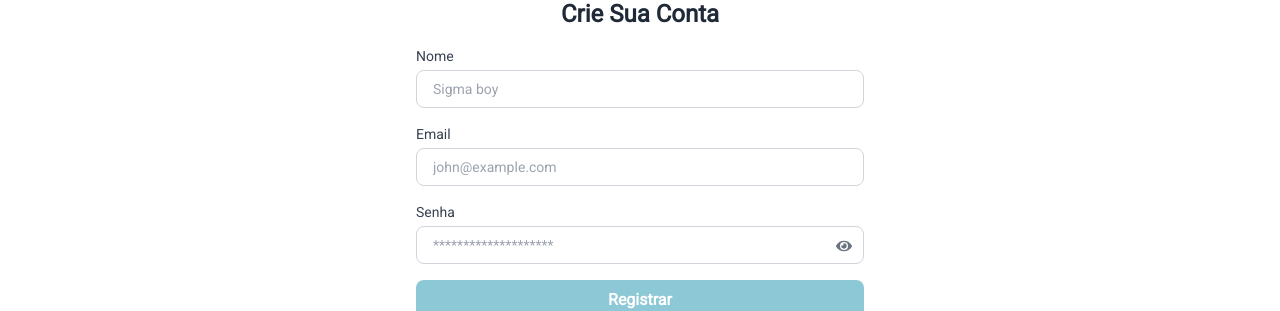
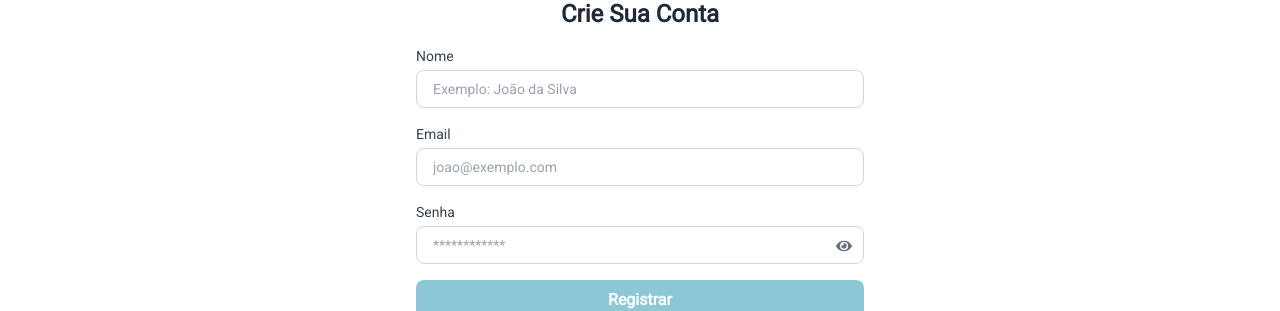
Before and after one commit to estocaai/frontend, a Next.js app: page /register in a window 1280 px wide. Shown: the part 274-585 px from the top of the page. Built offline with nearby package versions, Linux system fonts and the light colour scheme.

Commit message:
placeholder

```diff
--- a/app/register/page.tsx
+++ b/app/register/page.tsx
@@ -58,7 +58,7 @@ export default function Register() {
             <input
               id="name"
               type="text"
-              placeholder="Sigma boy"
+              placeholder="Exemplo: João da Silva"
               value={name}
               onChange={(e) => setName(e.target.value)}
               className="mt-1 block w-full px-4 py-2 border border-gray-300 rounded-lg focus:ring-green-500 focus:border-green-500 text-sm"
@@ -74,7 +74,7 @@ export default function Register() {
             <input
               id="email"
               type="email"
-              placeholder="john@example.com"
+              placeholder="joao@exemplo.com"
               value={email}
               onChange={(e) => setEmail(e.target.value)}
               className="mt-1 block w-full px-4 py-2 border border-gray-300 rounded-lg focus:ring-green-500 focus:border-green-500 text-sm"
@@ -91,7 +91,7 @@ export default function Register() {
               <input
                 id="password"
                 type={showPassword ? 'text' : 'password'}
-                placeholder="********************"
+                placeholder="************"
                 value={password}
                 onChange={(e) => setPassword(e.target.value)}
                 className="mt-1 block w-full px-4 py-2 border border-gray-300 rounded-lg focus:ring-green-500 focus:border-green-500 text-sm"
--- a/app/ui/header/formCasas.tsx
+++ b/app/ui/header/formCasas.tsx
@@ -70,7 +70,7 @@ export default function FormCasas({ onClose }: FormCasasProps) {
           <label className="block text-sm font-medium text-gray-700">Nome da casa</label>
           <input
             type="text"
-            placeholder="Casa da Julia"
+            placeholder="Casa do João"
             value={nome}
             onChange={(e) => setNome(e.target.value)}
             className="mt-1 block w-full px-4 py-2 border border-gray-300 rounded-lg focus:ring-azul1 focus:border-azul1 text-sm"
@@ -109,7 +109,7 @@ export default function FormCasas({ onClose }: FormCasasProps) {
           <label className="block text-sm font-medium text-gray-700">Bairro</label>
           <input
             type="text"
-            placeholder="Vila Olímpia"
+            placeholder="Vila João"
             value={bairro}
             onChange={(e) => setBairro(e.target.value)}
             className="mt-1 block w-full px-4 py-2 border border-gray-300 rounded-lg focus:ring-azul1 focus:border-azul1 text-sm"
@@ -122,7 +122,7 @@ export default function FormCasas({ onClose }: FormCasasProps) {
           <label className="block text-sm font-medium text-gray-700">Rua</label>
           <input
             type="text"
-            placeholder="Rua Quatá, 300"
+            placeholder="Rua João"
             value={rua}
             onChange={(e) => setRua(e.target.value)}
             className="mt-1 block w-full px-4 py-2 border border-gray-300 rounded-lg focus:ring-azul1 focus:border-azul1 text-sm"
@@ -148,7 +148,7 @@ export default function FormCasas({ onClose }: FormCasasProps) {
           <label className="block text-sm font-medium text-gray-700">Complemento</label>
           <input
             type="text"
-            placeholder="Apto 220"
+            placeholder="Apartamento 1"
             value={complemento}
             onChange={(e) => setComplemento(e.target.value)}
             className="mt-1 block w-full px-4 py-2 border border-gray-300 rounded-lg focus:ring-azul1 focus:border-azul1 text-sm"
```
